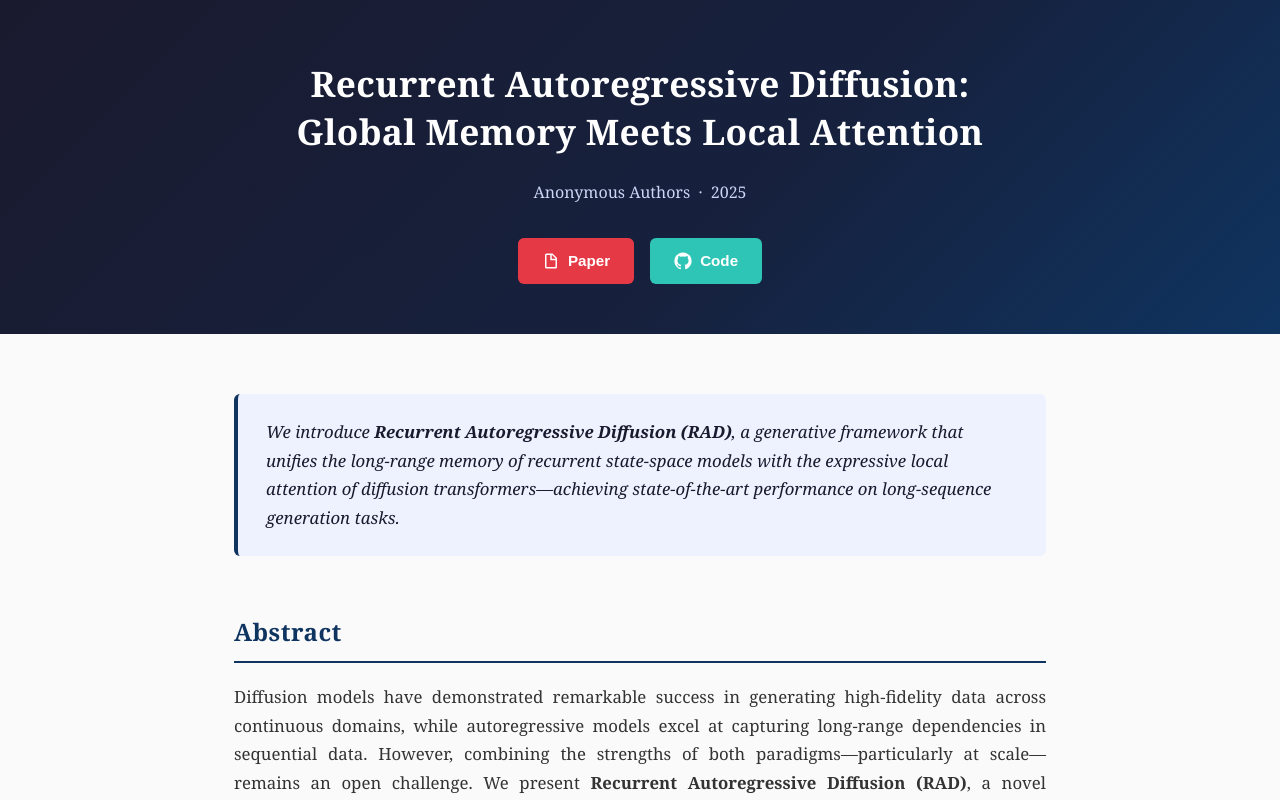
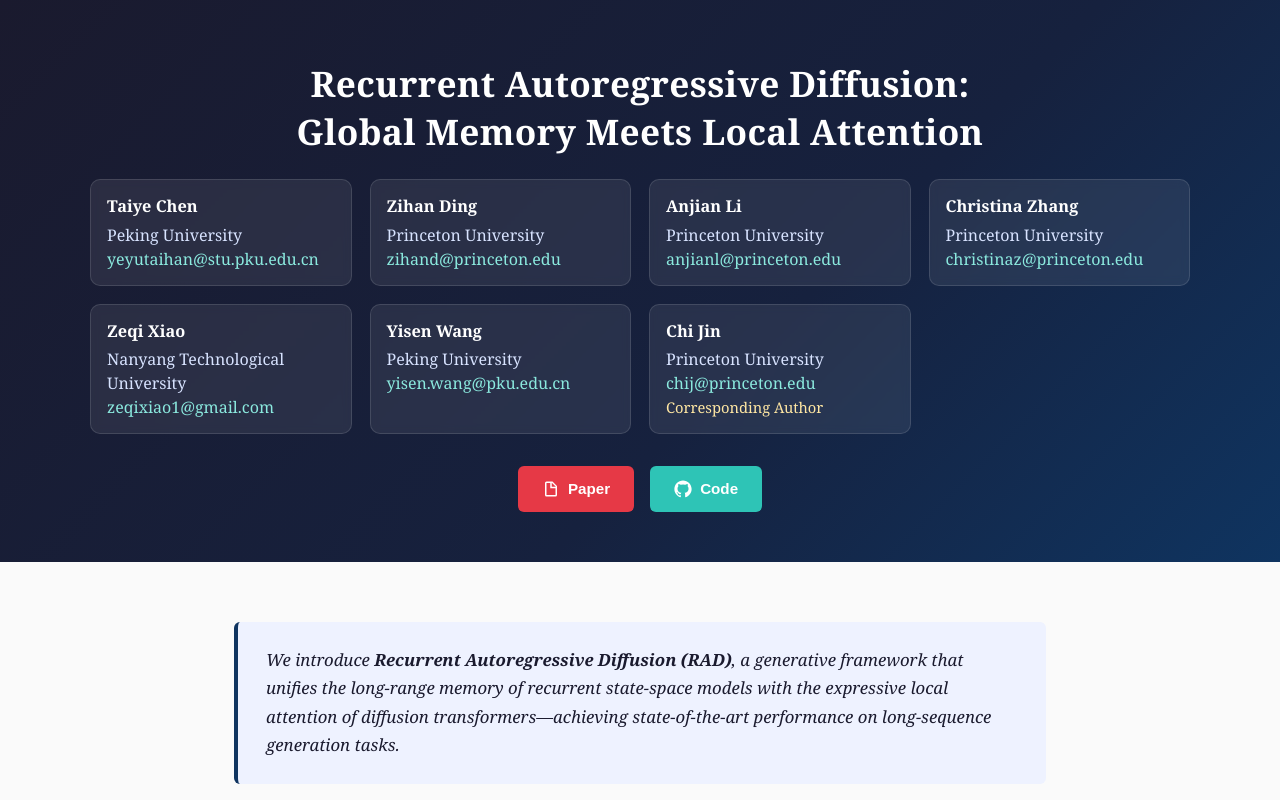
Before and after one commit to yeyutaihan/recurrent-autoregressive-diffusion, a plain HTML site: page index.html in a window 1280 px wide. Shown: the top 800 px of the page. Drawn offline with Linux system fonts and the light colour scheme.

Commit message:
add authors

```diff
--- a/index.html
+++ b/index.html
@@ -38,6 +38,53 @@
       font-size: 1rem;
       color: #ccd6f6;
       margin-bottom: 32px;
+      display: grid;
+      grid-template-columns: repeat(auto-fit, minmax(220px, 1fr));
+      gap: 18px;
+      max-width: 1100px;
+      margin-left: auto;
+      margin-right: auto;
+      text-align: left;
+      line-height: 1.5;
+    }
+
+    .author-card {
+      background: rgba(255, 255, 255, 0.08);
+      border: 1px solid rgba(255, 255, 255, 0.12);
+      border-radius: 10px;
+      padding: 14px 16px;
+      backdrop-filter: blur(4px);
+    }
+
+    .author-name {
+      display: block;
+      color: #ffffff;
+      font-size: 1.02rem;
+      font-weight: 700;
+      margin-bottom: 4px;
+    }
+
+    .author-affiliation {
+      display: block;
+      color: #d8e3ff;
+    }
+
+    .author-email {
+      display: block;
+      color: #8be9de;
+      text-decoration: none;
+      word-break: break-word;
+    }
+
+    .author-note {
+      color: #ffe7a3;
+      font-size: 0.92rem;
+    }
+
+    @media (max-width: 640px) {
+      .authors {
+        grid-template-columns: 1fr;
+      }
     }
 
     .button-group {
@@ -131,7 +178,44 @@
 
   <header>
     <h1>Recurrent Autoregressive Diffusion:<br>Global Memory Meets Local Attention</h1>
-    <p class="authors">Anonymous Authors &nbsp;·&nbsp; 2025</p>
+    <div class="authors">
+      <div class="author-card">
+        <span class="author-name">Taiye Chen</span>
+        <span class="author-affiliation">Peking University</span>
+        <a class="author-email" href="mailto:yeyutaihan@stu.pku.edu.cn">yeyutaihan@stu.pku.edu.cn</a>
+      </div>
+      <div class="author-card">
+        <span class="author-name">Zihan Ding</span>
+        <span class="author-affiliation">Princeton University</span>
+        <a class="author-email" href="mailto:zihand@princeton.edu">zihand@princeton.edu</a>
+      </div>
+      <div class="author-card">
+        <span class="author-name">Anjian Li</span>
+        <span class="author-affiliation">Princeton University</span>
+        <a class="author-email" href="mailto:anjianl@princeton.edu">anjianl@princeton.edu</a>
+      </div>
+      <div class="author-card">
+        <span class="author-name">Christina Zhang</span>
+        <span class="author-affiliation">Princeton University</span>
+        <a class="author-email" href="mailto:christinaz@princeton.edu">christinaz@princeton.edu</a>
+      </div>
+      <div class="author-card">
+        <span class="author-name">Zeqi Xiao</span>
+        <span class="author-affiliation">Nanyang Technological University</span>
+        <a class="author-email" href="mailto:zeqixiao1@gmail.com">zeqixiao1@gmail.com</a>
+      </div>
+      <div class="author-card">
+        <span class="author-name">Yisen Wang</span>
+        <span class="author-affiliation">Peking University</span>
+        <a class="author-email" href="mailto:yisen.wang@pku.edu.cn">yisen.wang@pku.edu.cn</a>
+      </div>
+      <div class="author-card">
+        <span class="author-name">Chi Jin</span>
+        <span class="author-affiliation">Princeton University</span>
+        <a class="author-email" href="mailto:chij@princeton.edu">chij@princeton.edu</a>
+        <span class="author-note">Corresponding Author</span>
+      </div>
+    </div>
     <div class="button-group">
       <!-- Replace href="#" with your actual paper link -->
       <a class="btn btn-paper" href="#" target="_blank" rel="noopener noreferrer">
@@ -183,7 +267,7 @@
   </main>
 
   <footer>
-    <p>Recurrent Autoregressive Diffusion &nbsp;·&nbsp; 2025</p>
+    <p>Recurrent Autoregressive Diffusion &nbsp;·&nbsp; ECCV 2026</p>
   </footer>
 
 </body>
```
